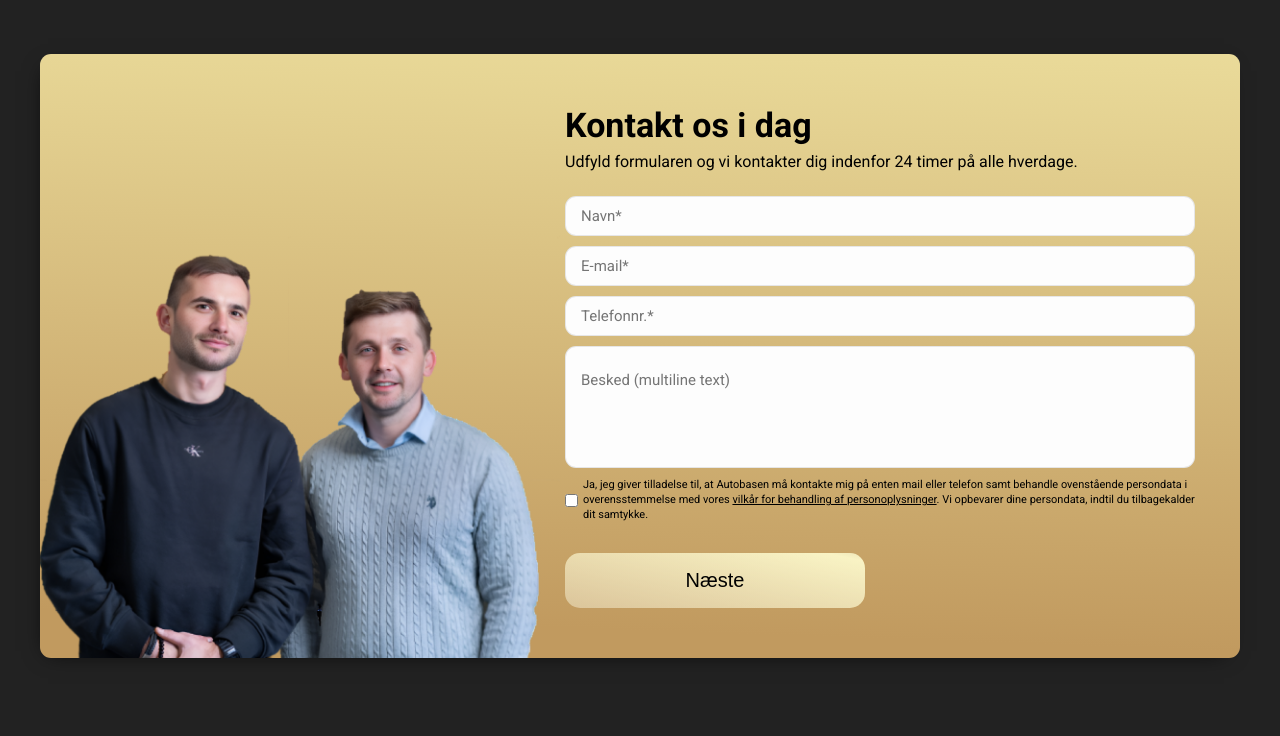
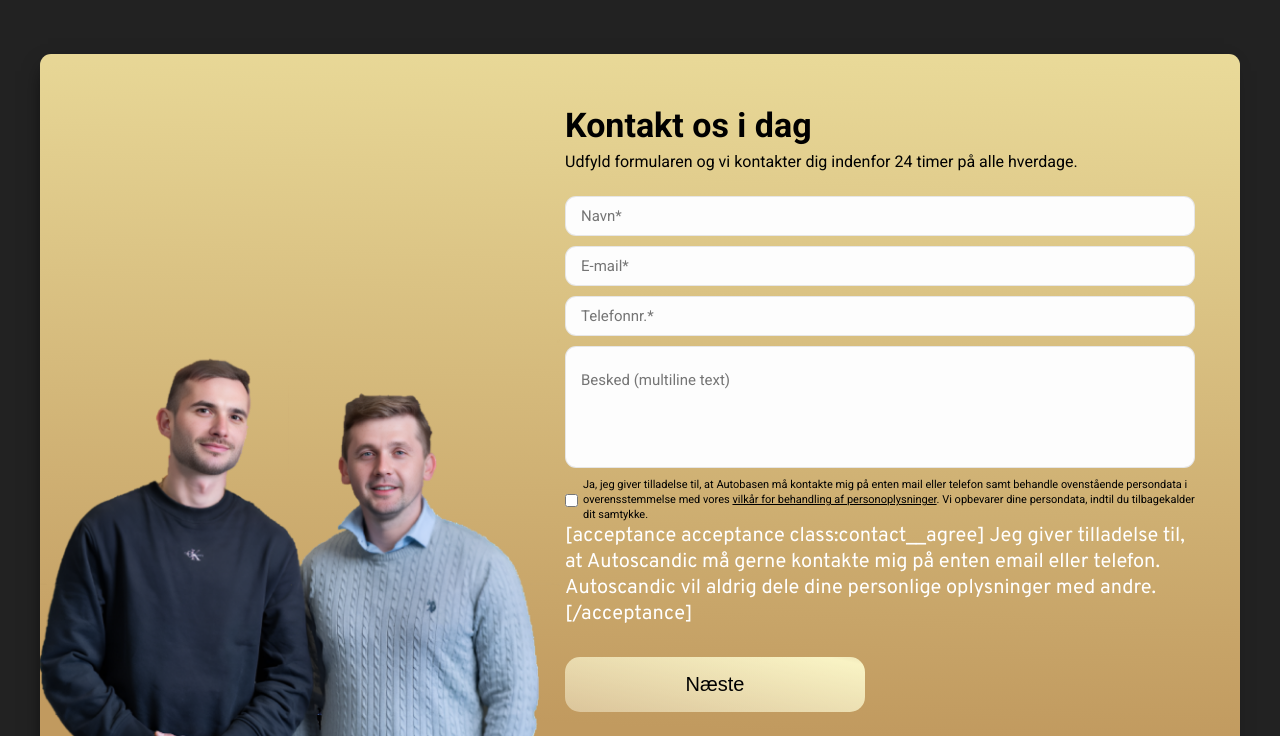
Before and after one commit to alvido/AutoScan, a plain HTML site: page index.html in a window 1280 px wide. Shown: the part 4709-5445 px from the top of the page. Drawn offline with Linux system fonts and the light colour scheme.

Commit message:
Update index.html

```diff
--- a/index.html
+++ b/index.html
@@ -230,6 +230,12 @@
                                     indtil du tilbagekalder dit samtykke.
                                 </span>
                             </label>
+
+
+                            [acceptance acceptance class:contact__agree] Jeg giver tilladelse til, at Autoscandic må gerne kontakte mig på enten email eller telefon. Autoscandic vil aldrig dele dine personlige oplysninger med andre. [/acceptance]
+
+
+
                             <button class="contact__button" type="submit">Næste</button>
                         </form>
                     </div>
```
